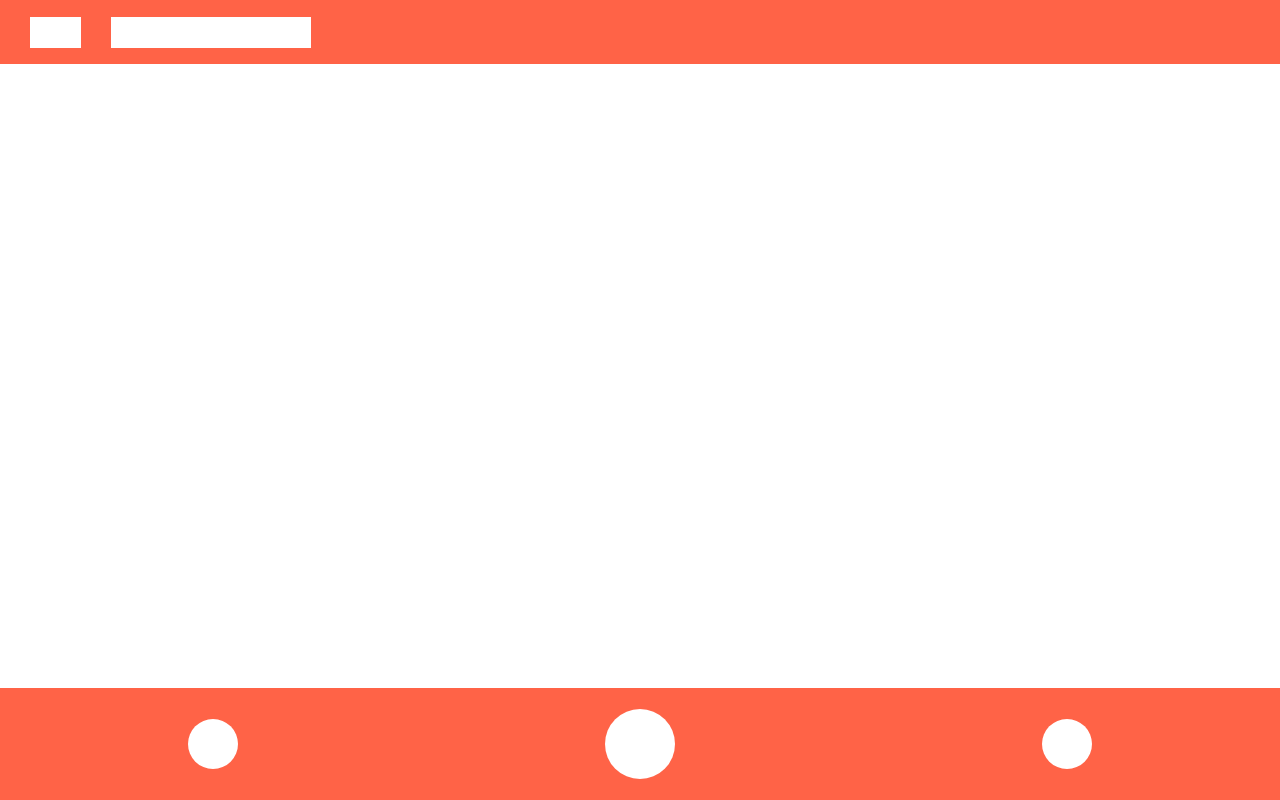
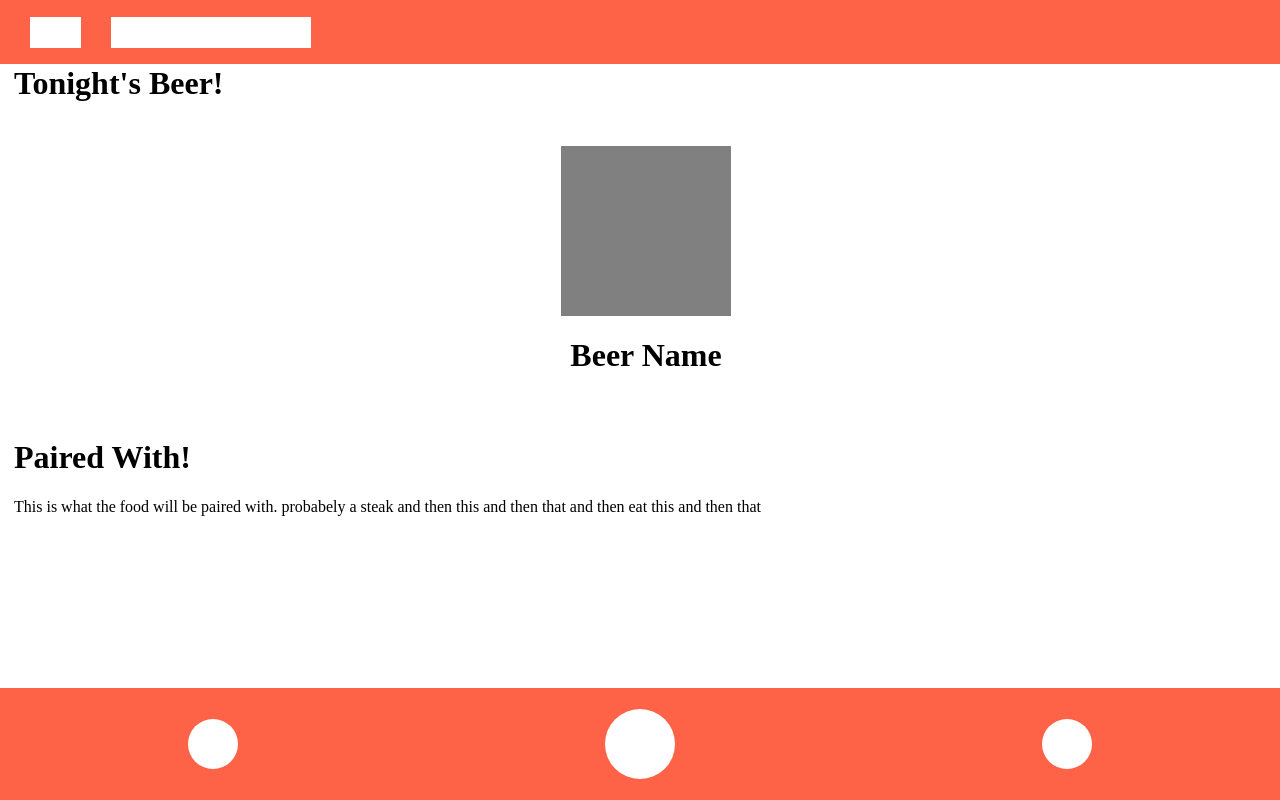
Before and after one commit to keivanmojmali/ajax-project, a website: page index.html in a window 1280 px wide. Drawn offline with Linux system fonts and the light colour scheme.

Commit message:
all html and some css stlying finished

```diff
--- a/css/styles.css
+++ b/css/styles.css
@@ -138,8 +138,10 @@
   background-color: gray;
   width: 170px;
   height: 170px;
+  margin: auto;
 
 }
 
 
+
 /* end placeholders needed
--- a/index.html
+++ b/index.html
@@ -485,7 +485,29 @@ Examples that you will eventualy delete and replace with a dom that inserst them
 
 <!-- This is where the result of the page will go -->
 
+<div class="result margin-top-bottom" data-view="result">
+  <div class="row margin-five content-padding">
+    <div class="column-full">
+      <h1 class="heading-text">Tonight's Beer!</h1>
+    </div>
+  </div>
+  <div class="row margin-five content-padding">
+    <div class="column-full text-center">
+        <div class="profile-img">
 
+        </div>
+        <h1 class="heading-text" id="beerName">Beer Name</h1>
+    </div>
+  </div>
+  <div class="row margin-five content-padding">
+    <div class="column-full">
+      <h1 class="heading-text">
+        Paired With!
+      </h1>
+      <p>This is what the food will be paired with. probabely a steak and then this and then that and then eat this and then that</p>
+    </div>
+  </div>
+</div>
 
 
 
```
